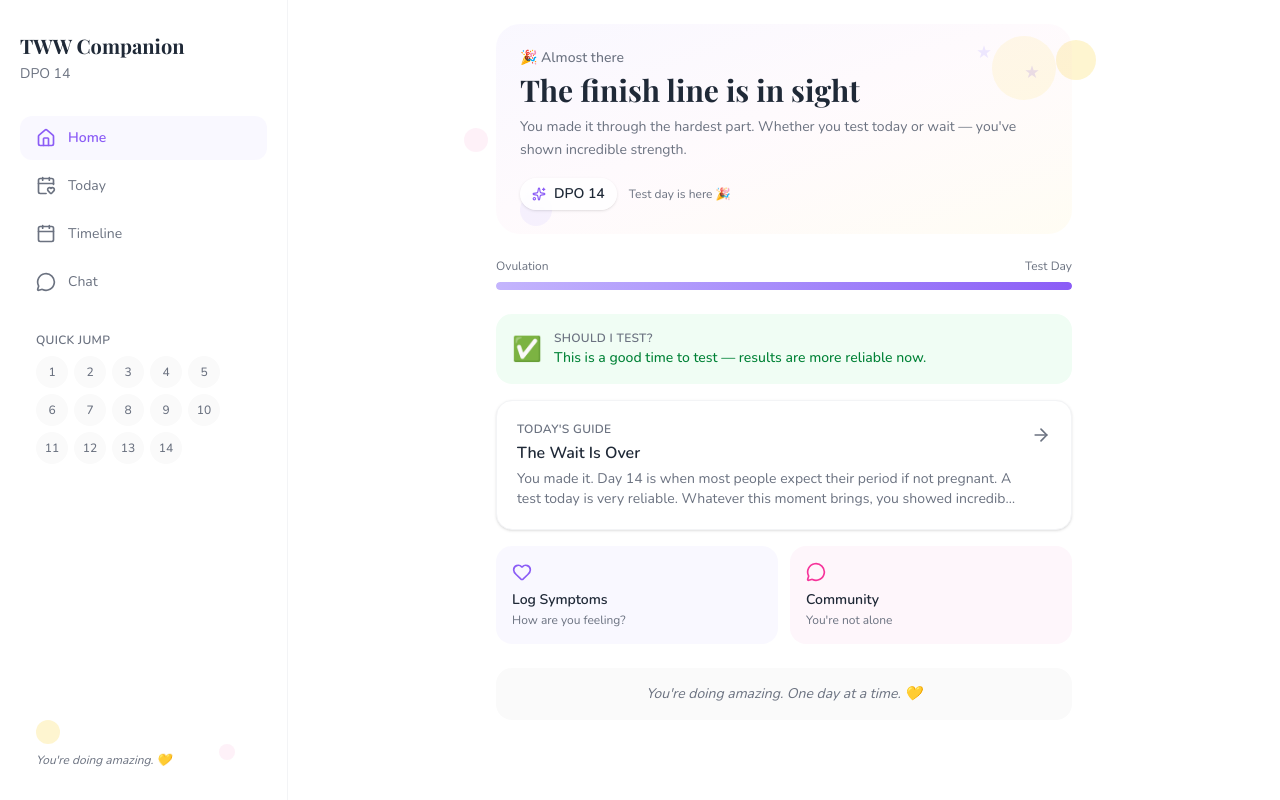
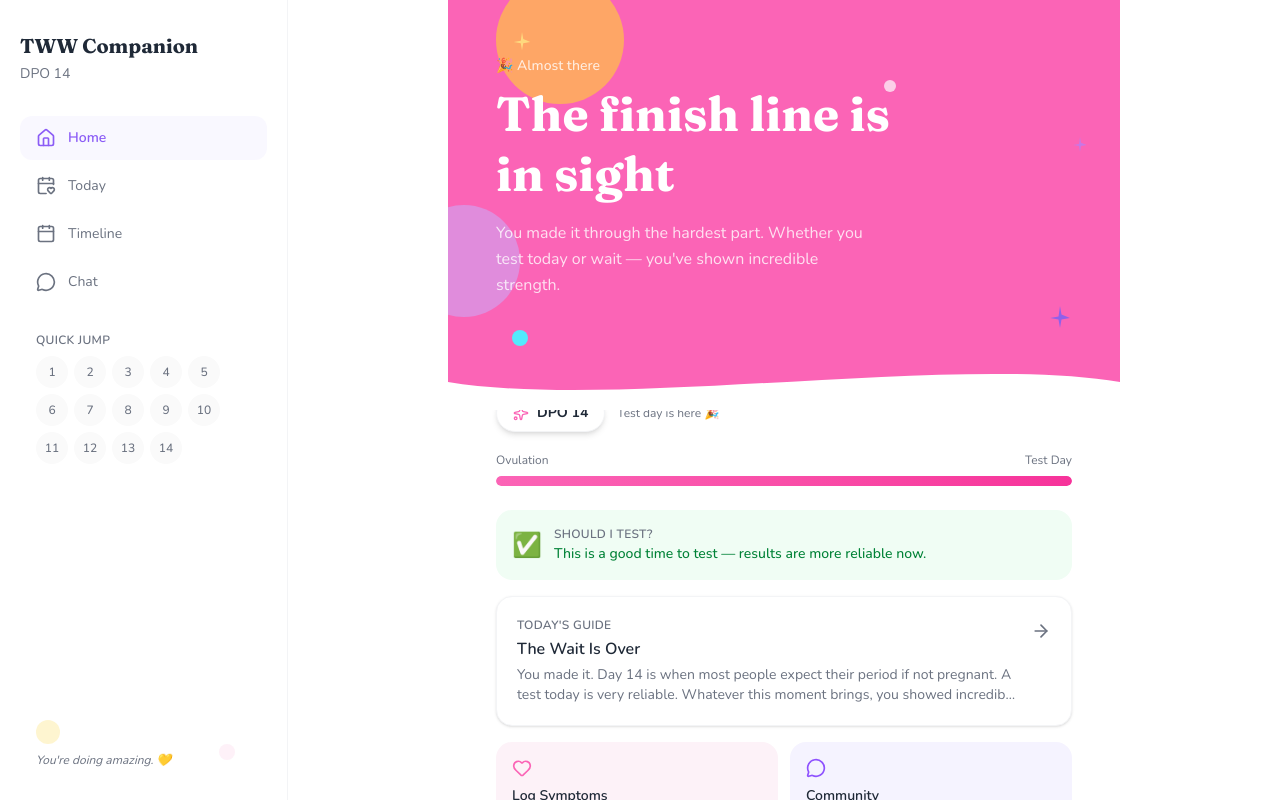
Before and after one commit to emily-boggs/ttw-companion, a React (Vite) app in the folder tww-companion/: page / in a window 1280 px wide. Both pictures are taken after typing "2020-01-15" into the empty fields and a click on the button "Start My TWW →". Shown: the top 800 px of the page. Built offline with nearby package versions, Linux system fonts and the light colour scheme.

Commit message:
feat: full-bleed pink hero with wavy edge, swap to Fraunces slab serif

```diff
--- a/tww-companion/index.html
+++ b/tww-companion/index.html
@@ -6,7 +6,7 @@
     <meta name="viewport" content="width=device-width, initial-scale=1.0" />
     <link rel="preconnect" href="https://fonts.googleapis.com" />
     <link rel="preconnect" href="https://fonts.gstatic.com" crossorigin />
-    <link href="https://fonts.googleapis.com/css2?family=Playfair+Display:wght@700&family=Nunito:wght@400;500;600;700&display=swap" rel="stylesheet" />
+    <link href="https://fonts.googleapis.com/css2?family=Fraunces:opsz,wght@9..144,400;9..144,700;9..144,900&family=Nunito:wght@400;500;600;700&display=swap" rel="stylesheet" />
     <title>TWW Companion</title>
   </head>
   <body>
--- a/tww-companion/src/index.css
+++ b/tww-companion/src/index.css
@@ -1,7 +1,7 @@
 @import "tailwindcss";
 
 @theme {
-  --font-serif: "Playfair Display", serif;
+  --font-serif: "Fraunces", serif;
   --font-sans: "Nunito", sans-serif;
 
   --color-primary: #C4B5FD;
--- a/tww-companion/src/pages/Home.jsx
+++ b/tww-companion/src/pages/Home.jsx
@@ -22,37 +22,50 @@ export default function Home() {
   const phase = getPhase(clampedDPO);
 
   return (
-    <div className="min-h-screen px-5 py-6 pb-24 md:pb-8 md:px-8 lg:px-12 max-w-md md:max-w-2xl mx-auto relative">
-      {/* Decorative elements */}
-      <div className="absolute top-10 right-6 w-10 h-10 bg-accent rounded-full opacity-40" />
-      <div className="absolute top-32 left-4 w-6 h-6 bg-secondary rounded-full opacity-30" />
-      <svg className="absolute top-16 right-20 w-4 h-4 text-primary opacity-50" viewBox="0 0 24 24" fill="currentColor">
-        <path d="M12 2l2.4 7.4H22l-6 4.6 2.3 7L12 16.4 5.7 21l2.3-7-6-4.6h7.6z" />
+    <div className="min-h-screen pb-24 md:pb-8">
+      {/* Full-bleed Hero */}
+      <div className="relative bg-pink-400 overflow-hidden px-6 pt-10 pb-24 md:px-12 md:pt-14 md:pb-28">
+        {/* Decorative circles */}
+        <div className="absolute -top-6 right--4 w-32 h-32 bg-amber-300/60 rounded-full" />
+        <div className="absolute top-1/2 -left-10 w-28 h-28 bg-violet-300/50 rounded-full" />
+        <div className="absolute bottom-16 left-16 w-4 h-4 bg-cyan-300 rounded-full" />
+        <div className="absolute top-20 right-1/3 w-3 h-3 bg-pink-200 rounded-full" />
+
+        {/* Sparkle icons */}
+        <svg className="absolute top-8 left-16 w-5 h-5 text-amber-200/80" viewBox="0 0 24 24" fill="currentColor">
+          <path d="M12 0l1.5 8.5L22 12l-8.5 1.5L12 22l-1.5-8.5L2 12l8.5-1.5z" />
+        </svg>
+        <svg className="absolute bottom-20 right-12 w-6 h-6 text-indigo-500/70" viewBox="0 0 24 24" fill="currentColor">
+          <path d="M12 0l1.5 8.5L22 12l-8.5 1.5L12 22l-1.5-8.5L2 12l8.5-1.5z" />
+        </svg>
+        <svg className="absolute top-1/3 right-8 w-4 h-4 text-violet-400/60" viewBox="0 0 24 24" fill="currentColor">
+          <path d="M12 0l1.5 8.5L22 12l-8.5 1.5L12 22l-1.5-8.5L2 12l8.5-1.5z" />
         </svg>
 
-      {/* Cozy Hero Card */}
-      <div className="bg-gradient-to-br from-primary/10 via-secondary/10 to-accent/10 rounded-3xl p-6 mb-6 relative z-10 overflow-hidden">
-        {/* Decorative shapes inside card */}
-        <div className="absolute top-3 right-4 w-16 h-16 bg-accent/20 rounded-full" />
-        <div className="absolute bottom-2 left-6 w-8 h-8 bg-primary/15 rounded-full" />
-        <svg className="absolute top-5 right-20 w-4 h-4 text-primary/30" viewBox="0 0 24 24" fill="currentColor">
-          <path d="M12 2l2.4 7.4H22l-6 4.6 2.3 7L12 16.4 5.7 21l2.3-7-6-4.6h7.6z" />
-        </svg>
-
-        <div className="relative">
-          <p className="text-sm text-text-muted font-medium mb-1">{phase.greeting}</p>
-          <h1 className="font-serif text-2xl md:text-3xl font-bold mb-2">
+        {/* Hero content */}
+        <div className="relative z-10 max-w-md">
+          <p className="text-white/80 text-sm font-medium mb-2">{phase.greeting}</p>
+          <h1 className="font-serif text-4xl md:text-5xl font-bold text-white leading-tight mb-4">
             {phase.headline}
           </h1>
-          <p className="text-sm text-text-muted leading-relaxed mb-4">
+          <p className="text-white/80 text-base leading-relaxed max-w-sm">
             {phase.subtext}
           </p>
+        </div>
 
-          {/* DPO + Progress inline */}
-          <div className="flex items-center gap-3">
-            <div className="bg-white/80 backdrop-blur-sm rounded-full px-3 py-1.5 flex items-center gap-2 shadow-sm">
-              <Sparkles className="w-3.5 h-3.5 text-primary-dark" />
-              <span className="text-sm font-semibold">DPO {clampedDPO}</span>
+        {/* Wavy bottom edge */}
+        <svg className="absolute bottom-0 left-0 w-full" viewBox="0 0 1440 120" preserveAspectRatio="none">
+          <path d="M0,60 C360,120 1080,0 1440,60 L1440,120 L0,120 Z" fill="white" />
+        </svg>
+      </div>
+
+      {/* Content below hero */}
+      <div className="px-5 md:px-8 lg:px-12 max-w-md md:max-w-2xl mx-auto -mt-4">
+        {/* DPO badge + progress */}
+        <div className="flex items-center gap-3 mb-5">
+          <div className="bg-white rounded-full px-4 py-2 flex items-center gap-2 shadow-md border border-gray-100">
+            <Sparkles className="w-4 h-4 text-pink-400" />
+            <span className="text-sm font-bold">DPO {clampedDPO}</span>
           </div>
           <span className="text-xs text-text-muted">
             {daysRemaining > 0
@@ -60,25 +73,23 @@ export default function Home() {
               : "Test day is here 🎉"}
           </span>
         </div>
-        </div>
-      </div>
 
         {/* Progress bar */}
-      <div className="mb-6 relative z-10">
+        <div className="mb-6">
           <div className="flex justify-between text-xs text-text-muted mb-2">
             <span>Ovulation</span>
             <span>Test Day</span>
           </div>
-        <div className="h-2 bg-surface rounded-full overflow-hidden">
+          <div className="h-2.5 bg-pink-100 rounded-full overflow-hidden">
             <div
-            className="h-full bg-gradient-to-r from-primary to-primary-dark rounded-full transition-all duration-500"
+              className="h-full bg-gradient-to-r from-pink-400 to-pink-500 rounded-full transition-all duration-500"
               style={{ width: `${progress}%` }}
             />
           </div>
         </div>
 
         {/* Test Indicator */}
-      <div className={`rounded-2xl p-4 mb-4 ${testInfo.bgColor} relative z-10`}>
+        <div className={`rounded-2xl p-4 mb-4 ${testInfo.bgColor}`}>
           <div className="flex items-center gap-3">
             <span className="text-2xl">{testInfo.icon}</span>
             <div>
@@ -93,7 +104,7 @@ export default function Home() {
         {/* Today's Body Guide */}
         <button
           onClick={() => navigate('/today')}
-        className="w-full text-left bg-white border border-gray-100 rounded-2xl p-5 mb-4 active:scale-[0.98] transition-all relative z-10 shadow-sm"
+          className="w-full text-left bg-white border border-gray-100 rounded-2xl p-5 mb-4 active:scale-[0.98] transition-all shadow-sm"
         >
           <div className="flex items-start justify-between">
             <div className="flex-1 min-w-0 pr-3">
@@ -106,28 +117,29 @@ export default function Home() {
         </button>
 
         {/* Quick Actions */}
-      <div className="grid grid-cols-2 gap-3 mb-6 relative z-10">
+        <div className="grid grid-cols-2 gap-3 mb-6">
           <button
             onClick={() => navigate('/today')}
-          className="bg-primary/10 rounded-2xl p-4 text-left active:scale-[0.98] transition-all"
+            className="bg-pink-50 rounded-2xl p-4 text-left active:scale-[0.98] transition-all"
           >
-          <Heart className="w-5 h-5 text-primary-dark mb-2" />
+            <Heart className="w-5 h-5 text-pink-400 mb-2" />
             <p className="font-semibold text-sm">Log Symptoms</p>
             <p className="text-xs text-text-muted mt-0.5">How are you feeling?</p>
           </button>
           <button
             onClick={() => navigate('/chat')}
-          className="bg-secondary/20 rounded-2xl p-4 text-left active:scale-[0.98] transition-all"
+            className="bg-violet-50 rounded-2xl p-4 text-left active:scale-[0.98] transition-all"
           >
-          <MessageCircle className="w-5 h-5 text-pink-500 mb-2" />
+            <MessageCircle className="w-5 h-5 text-violet-500 mb-2" />
             <p className="font-semibold text-sm">Community</p>
             <p className="text-xs text-text-muted mt-0.5">You're not alone</p>
           </button>
         </div>
 
         {/* Encouragement */}
-      <div className="bg-surface rounded-2xl p-4 text-center relative z-10">
+        <div className="bg-pink-50 rounded-2xl p-4 text-center mb-6">
           <p className="text-sm text-text-muted italic">{encouragement}</p>
+        </div>
       </div>
     </div>
   );
```
Lines whose indentation alone changed are shown as unchanged.
